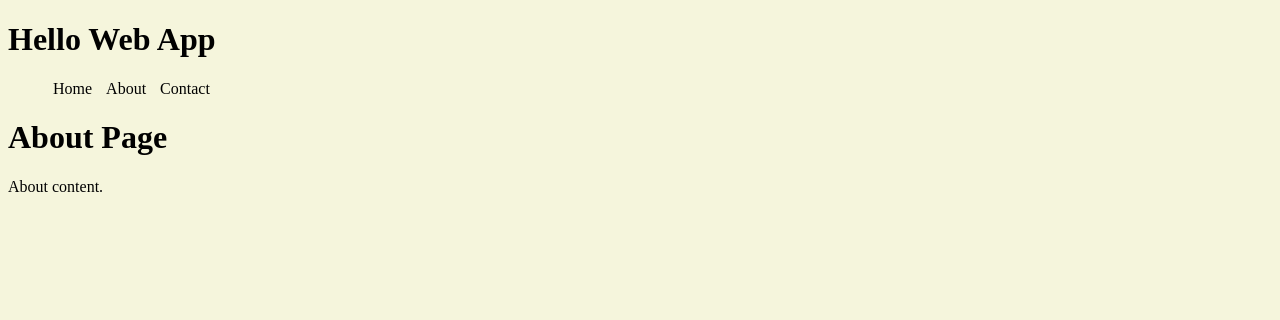
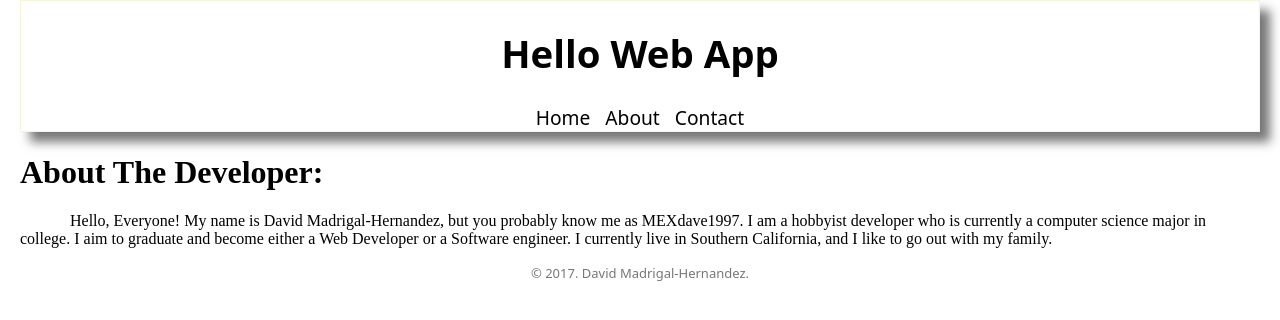
Before and after one commit to MEXdave1997/c9djangorepo, a Django app: page /about/ in a window 1280 px wide. Shown: the top 320 px of the page. Run offline with Django 3.2, Linux system fonts and the light colour scheme.

Commit message:
added some styles; will change later

```diff
--- a/blog/static/css/style.css
+++ b/blog/static/css/style.css
@@ -1,5 +1,17 @@
 body {
-    background-color: #f5f5dc;
+    background-color: #ffffff;
+    margin: 0 20px;
+}
+header {
+    text-align: center;
+    font-size: larger;
+    font-family: Sans, serif;
+    border: 1px solid #f5f5dc;
+    box-shadow: 10px 10px 10px #777;
+}
+nav ul {
+    padding: 0;
+    margin: 0;
 }
 nav ul li {
     list-style: none;
@@ -12,3 +24,15 @@ nav ul li a {
     text-decoration: none;
     color: black;
 }
+body {
+    font-family: 'Times New Roman', Times, Arial, sans-serif, serif;
+}
+.about-content {
+    text-indent: 50px;
+}
+footer {
+    text-align: center;
+    font-size: small;
+    color: #777;
+    font-family: Sans, serif;
+}
--- a/blog/templates/about.html
+++ b/blog/templates/about.html
@@ -4,6 +4,10 @@
 {% endblock title %}
 
 {% block content %}
-    <h1>About Page</h1>
-    <p>About content.</p>
+    <h1>About The Developer:</h1>
+    <p class="about-content">Hello, Everyone! My name is David Madrigal-Hernandez, but you probably know me as MEXdave1997. I am a hobbyist developer who is currently a computer science major in college. I aim to graduate and become either a Web Developer or a Software engineer. I currently live in Southern California, and I like to go out with my family.</p>
 {% endblock content %}
+
+{% block footer %}
+    <p class="footer">&copy 2017. David Madrigal-Hernandez.</p>
+{% endblock footer %}
--- a/blog/templates/base.html
+++ b/blog/templates/base.html
@@ -28,6 +28,8 @@
             </nav>
         </header>
         {% block content %}{% endblock content %}
+        <footer>
         {% block footer %}{% endblock footer %}
+        </footer>
     </body>
 </html>
--- a/blog/templates/contact.html
+++ b/blog/templates/contact.html
@@ -7,3 +7,7 @@
     <h1>Contact Page</h1>
     <p>Contact content.</p>
 {% endblock content %}
+
+{% block footer %}
+    <p class="footer">&copy 2017. David Madrigal-Hernandez.</p>
+{% endblock footer %}
--- a/blog/templates/index.html
+++ b/blog/templates/index.html
@@ -1,4 +1,5 @@
 {% extends 'base.html' %}
+
 {% block title %}
     Homepage - {{ block.super }}
 {% endblock title %}
@@ -7,3 +8,7 @@
     <h1>Hello World!</h1>
     <p>I am a basic website.</p>
 {% endblock content %}
+
+{% block footer %}
+    <p class="footer">&copy 2017. David Madrigal-Hernandez.</p>
+{% endblock footer %}
```
